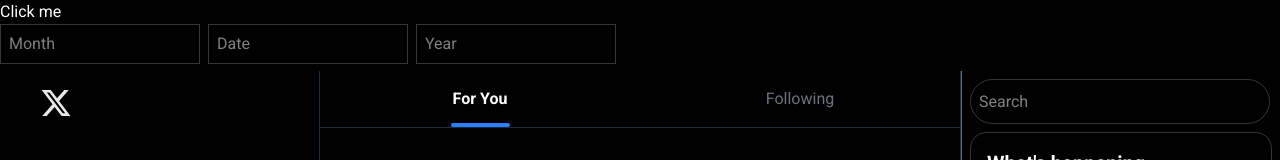
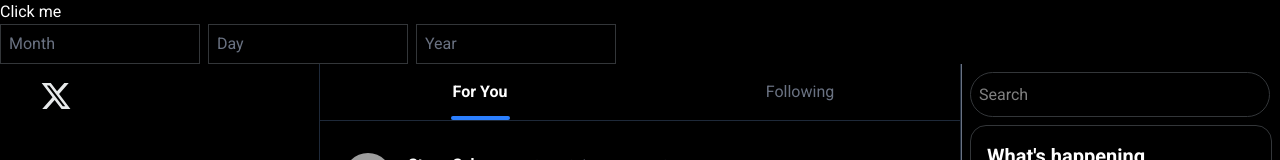
Before and after one commit to ammad-ahmed1/x-fe, a React (Vite) app: page / in a window 1280 px wide. Shown: the top 160 px of the page. Built offline with nearby package versions, Linux system fonts and the light colour scheme; grey boxes are pictures that could not be loaded.

Commit message:
date-picker, text-field, select-ui, modal-ui refactor and fixes

```diff
--- a/src/components/ui/DatePickerUI.jsx
+++ b/src/components/ui/DatePickerUI.jsx
@@ -1,12 +1,15 @@
 import React, { useEffect, useState } from "react";
 import SelectUI from "./SelectUI";
 
-const DatePickerUI = () => {
+const DatePickerUI = ({ dateState, setDateState, dateFormat }) => {
   const [yearsArr, setYearsArr] = useState([]);
   const [datesArr, setDatesArr] = useState([]);
-  const [selectedYear, setSelectedYear] = useState({});
-  const [selectedMonth, setSelectedMonth] = useState({});
-  const [selectedDate, setSelectedDate] = useState({});
+
+  const [date, setDate] = useState({
+    month: null,
+    day: null,
+    year: null,
+  });
 
   const monthsArr = [
     { label: "January", value: 1 },
@@ -37,11 +40,9 @@
     // return years.reverse();
   };
   const generateDatesAccordingToMonth = () => {
-    console.log("called the dates function");
-    if (!selectedMonth) return; // Prevents errors if no month is selected
-    console.log("month selected proceeding the dates function");
+    if (!date?.month) return; // Prevents errors if no month is selected
     const dates = [];
-    const month = selectedMonth.value;
+    const month = date.month;
     if (month == 2) {
       for (let i = 1; i <= 29; i++) {
         dates.push({
@@ -49,7 +50,6 @@
           value: i,
         });
       }
-      console.log(dates, "....Dates");
     } else {
       const daysInMonth = [4, 6, 9, 11].includes(month) ? 30 : 31;
       for (let i = 1; i <= daysInMonth; i++) {
@@ -58,47 +58,74 @@
           value: i,
         });
       }
-      console.log(dates, "....Dates");
     }
     setDatesArr(dates);
+  };
+
+  const handleSelectChange = (type, selected) => {
+    setDate((prev) => ({
+      ...prev,
+      [type]: selected,
+    }));
+  };
+
+  const formatDate = () => {
+    // Return empty string if any date part is missing
+    if (!date?.day || !date?.month || !date?.year) return "";
+
+    if (dateFormat === "dd/mm/yyyy") {
+      setDateState(`${date?.day}/${date?.month}/${date?.year}`);
+    } else if (dateFormat === "mm/dd/yyyy") {
+      setDateState(`${date?.month}/${date?.day}/${date?.year}`);
+    } else if (dateFormat === "yyyy/mm/dd") {
+      setDateState(`${date?.year}/${date?.month}/${date?.day}`);
+    }
+
+    // Default fallback
+    setDateState(`${date?.day}/${date?.month}/${date?.year}`);
   };
 
   useEffect(() => {
     groupYearsByDecade();
   }, []);
   useEffect(() => {
-    if (Object.keys(selectedMonth).length != 0) {
-      console.log(selectedMonth, "select month in date picker");
-      console.log("use effect is running");
+    if (date?.month) {
       generateDatesAccordingToMonth();
     }
     // if (selectedMonth) generateDatesAccordingToMonth();
-  }, [selectedMonth]);
+  }, [date?.month]);
 
+  useEffect(() => {
+    if (date?.month && date?.day && date?.year) {
+      console.log("run the formate date functions");
+      formatDate();
+    }
+  }, [date]);
   return (
     <div className="flex gap-2">
       {/* month */}
       <SelectUI
-        value={selectedMonth}
-        setValue={setSelectedMonth}
+        value={date.month}
+        setValue={(selected) => handleSelectChange("month", selected?.value)}
         data={monthsArr}
-        placeholder="Month"
+        label="Month"
         size="sm"
       />
-      {/* date */}
+      {/* day */}
       <SelectUI
-        value={selectedDate}
-        setValue={setSelectedDate}
+        value={date.day}
+        setValue={(selected) => handleSelectChange("day", selected?.value)}
         data={datesArr}
-        placeholder="Date"
+        label="Day"
         size="sm"
+        disabled={!date.month}
       />
       {/* year */}
       <SelectUI
-        value={selectedYear}
-        setValue={setSelectedYear}
+        value={date.year}
+        setValue={(selected) => handleSelectChange("year", selected?.value)}
         data={yearsArr}
-        placeholder="Year"
+        label="Year"
         size="sm"
       />
     </div>
--- a/src/components/ui/ModalUI.jsx
+++ b/src/components/ui/ModalUI.jsx
@@ -26,7 +26,7 @@
     // overlay div
     // bg-black/50
     <div
-      className="w-[100%] h-screen fixed inset-0  bg-white/50 z-50 flex justify-center items-center  "
+      className="w-[100%] h-screen fixed inset-0  bg-[rgba(91,112,131,0.4)] z-50 flex justify-center items-center  "
       onClick={handleOverlayClick}>
       {/* modal container */}
       <div
--- a/src/components/ui/SelectUI.jsx
+++ b/src/components/ui/SelectUI.jsx
@@ -1,7 +1,16 @@
 import React, { useEffect, useMemo, useRef, useState } from "react";
 import TextFieldUI from "./TextFieldUI";
 
-const SelectUI = ({ data, value, setValue, placeholder, size }) => {
+const SelectUI = ({
+  data,
+  value,
+  setValue,
+  placeholder,
+  label,
+  size,
+  disabled,
+  endIcon,
+}) => {
   const sizeStyles = {
     sm: { width: "200px", height: "300px" }, // Small size
     md: { width: "300px", height: "300px" }, // Medium (default)
@@ -20,15 +29,14 @@
           console.log(item);
           // setSelectItem(item);
           setValue(item);
-        }}
-      >
+        }}>
         {item.label}
       </div>
     ); // not selecting the item
   };
 
   const handleShowDropdown = () => {
-    setIsShowDropdown(true);
+    if (!disabled) setIsShowDropdown(true);
   };
   const handleBlur = (event) => {
     if (!dropdownRef.current.contains(event.relatedTarget)) {
@@ -41,19 +49,21 @@
   return (
     <div onFocusCapture={() => handleShowDropdown()} onBlurCapture={handleBlur}>
       <TextFieldUI
-        fieldState={value?.label}
+        fieldState={value?.label || value}
         // setFieldState={setSelectItem}
-        placeholder={placeholder}
+        // placeholder={placeholder}
+        label={label}
         fullWidth
         size={size}
+        disabled={disabled}
         className={"border-none outline-none"}
       />
+
       <div
         ref={dropdownRef}
         className={`h-[200px] w-[300px] overflow-hidden rounded-lg bg-black border border-[rgb(51,54,57)] shadow-[0_0_15px_rgba(255,255,255,0.1)] overflow-y-auto ${
           !isShowDropdown && "hidden"
-        }`}
-      >
+        }`}>
         {data?.map((item, index) => (
           <React.Fragment key={item.id || index}>
             {renderItems(item)}
--- a/src/components/ui/TextFieldUI.jsx
+++ b/src/components/ui/TextFieldUI.jsx
@@ -32,7 +32,8 @@
   );
   const inputRef = useRef(null);
   const activeFieldClass = "text-xs -translate-y-3 ml-1 text-blue-500";
-  const inActiveFieldClass = "text-md translate-y-0 ml-2 text-white";
+  const inActiveFieldClass = "text-md translate-y-0 ml-2 text-gray-500";
+  const filledFieldClass = "text-xs -translate-y-3 ml-1 text-gray-500";
   const [labelClass, setLabelClass] = useState(inActiveFieldClass);
   const handleChange = useCallback(
     (val) => {
@@ -51,6 +52,8 @@
         "text-sm",
         "text-blue-500"
       );
+    } else {
+      e.target.previousSibling.classList.remove("text-blue-500");
     }
   }, []);
 
@@ -66,7 +69,7 @@
       {label && (
         <label
           htmlFor="input-field"
-          className={`transition-all duration-300 ${labelClass} focus:text-blue-500`}>
+          className={`transition-all duration-300 ${labelClass} `}>
           {label}
         </label>
       )}
@@ -78,6 +81,8 @@
         onBlurCapture={() => {
           if (fieldState?.length == 0) {
             setLabelClass(inActiveFieldClass);
+          } else {
+            setLabelClass(filledFieldClass);
           }
         }}
         type={type}
--- a/src/pages/Homepage.jsx
+++ b/src/pages/Homepage.jsx
@@ -11,13 +11,15 @@
 const Homepage = () => {
   const [isShowModal, setIsShowModal] = useState(false);
   const [name, setName] = useState("");
+  const [dateState, setDateState] = useState(null);
   const handleShowModal = () => {
     setIsShowModal(!isShowModal);
   };
+  console.log(dateState, "................date");
   return (
     <>
       <button onClick={handleShowModal}> Click me</button>
-      <DatePickerUI />
+      <DatePickerUI setDateState={setDateState} dateFormat="mm/dd/yy" />
       <Layout
         headerContent={<HeaderContent />}
         rightSidebarContent={<RightSiderContent />}>
```
